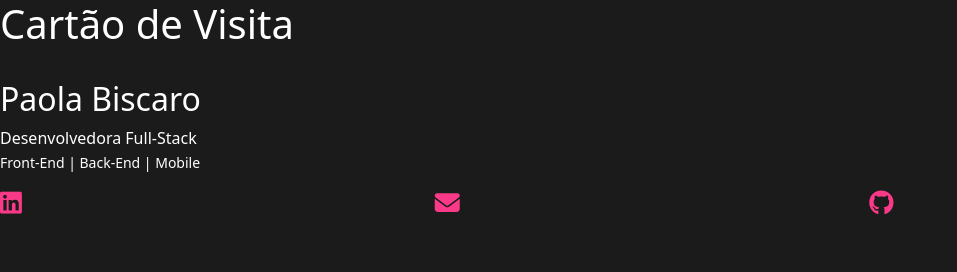
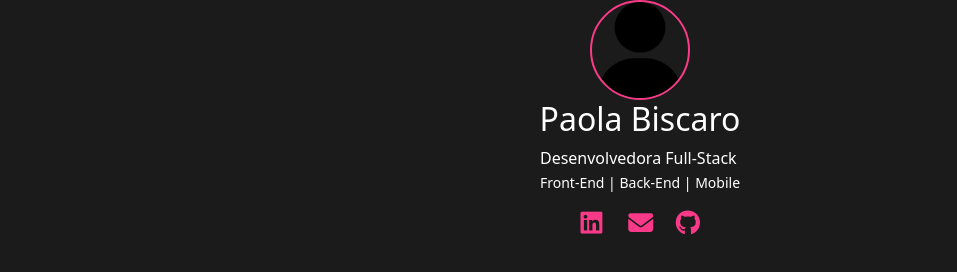
Before and after one commit to PaolaBiscaro/cartao, a plain HTML site: page index.html in a window 1280 px wide. Shown: the whole page, without its empty margins (0-957 px from the left). Drawn offline with nearby package versions, Linux system fonts and the light colour scheme.

Commit message:
html do cartão

```diff
--- a/css/main.css
+++ b/css/main.css
@@ -1,6 +1,14 @@
 body {
     background-color: #1b1b1b;
     color: #fff;
+    margin: 0px;
+
+
+}
+
+#corpo {
+    width: 100vw;
+    height: 100vh;
 }
 
 a {
@@ -10,6 +18,10 @@ a {
 
 i {
     font-size: 25px;
-    color:  #fa3a89 ;
+    color: #fa3a89;
+}
 
+.img-perfil {
+    border: solid #fa3a89 2px;
+    border-radius: 50%;
 }
--- a/index.html
+++ b/index.html
@@ -11,49 +11,41 @@
         integrity="sha512-SzlrxWUlpfuzQ+pcUCosxcglQRNAq/DZjVsC0lE40xsADsfeQoEypE+enwcOiGjk/bSuGGKHEyjSoQ1zVisanQ=="
         crossorigin="anonymous" referrerpolicy="no-referrer" />
     <title>Paola Biscaro</title>
-    <link rel="stylesheet" href="css/main.css">
+    <link rel="stylesheet" href="/css/main.css">
 </head>
 
 <body>
-    <header>
-        <div>
-            <h1>Cartão de Visita</h1>
-        </div>
-    </header>
-    <main id="corpo">
-        <div>
-            <div>
-                <img>
-                <h2>Paola Biscaro</h2>
-                <p>
-                    Desenvolvedora Full-Stack <br>
-                    <small>Front-End | Back-End | Mobile</small>
-                </p>
+
+    <main id="corpo" class="d-flex align-items-center flex-column ">
+
+        <img class="img-perfil" src="/img/user.png" alt="Foto de Perfil" height="100px">
+        <h2>Paola Biscaro</h2>
+        <p>
+            Desenvolvedora Full-Stack <br>
+            <small class="fw-lighter">Front-End | Back-End | Mobile</small>
+        </p>
+
+        <div class="row">
+            <div class="col-4">
+                <a href="https://www.linkedin.com/in/paola-biscaro-b89099186/">
+                    <i class=" fa-brands fa-linkedin"></i>
+                </a>
+            </div>
+
+            <div class="col-4 ">
+                <a href="mailto:paolabiscaroper@gmail.com">
+                    <i class="fa-solid fa-envelope"></i>
+                </a>
+            </div>
+
+            <div class="col-4">
+                <a href="https://github.com/PaolaBiscaro">
+                    <i class="fa-brands fa-github"></i>
+                </a>
             </div>
         </div>
 
-
-        <div class="row">
-            <div class="col-md-4">
-                <i class="icone fa-brands fa-linkedin"></i>
-            </div>
-
-
-
-
-            <div class="col-md-4">
-                <i class="fa-solid fa-envelope"></i>
-
-            </div>
-
-
-
-            <div class="col-md-4">
-                <i class="fa-brands fa-github"></i>
-            </div>
-        </div>
-
-
+    </main>
 </body>
 
 </html>
```
Also changed, not shown: img/user.png (added).
